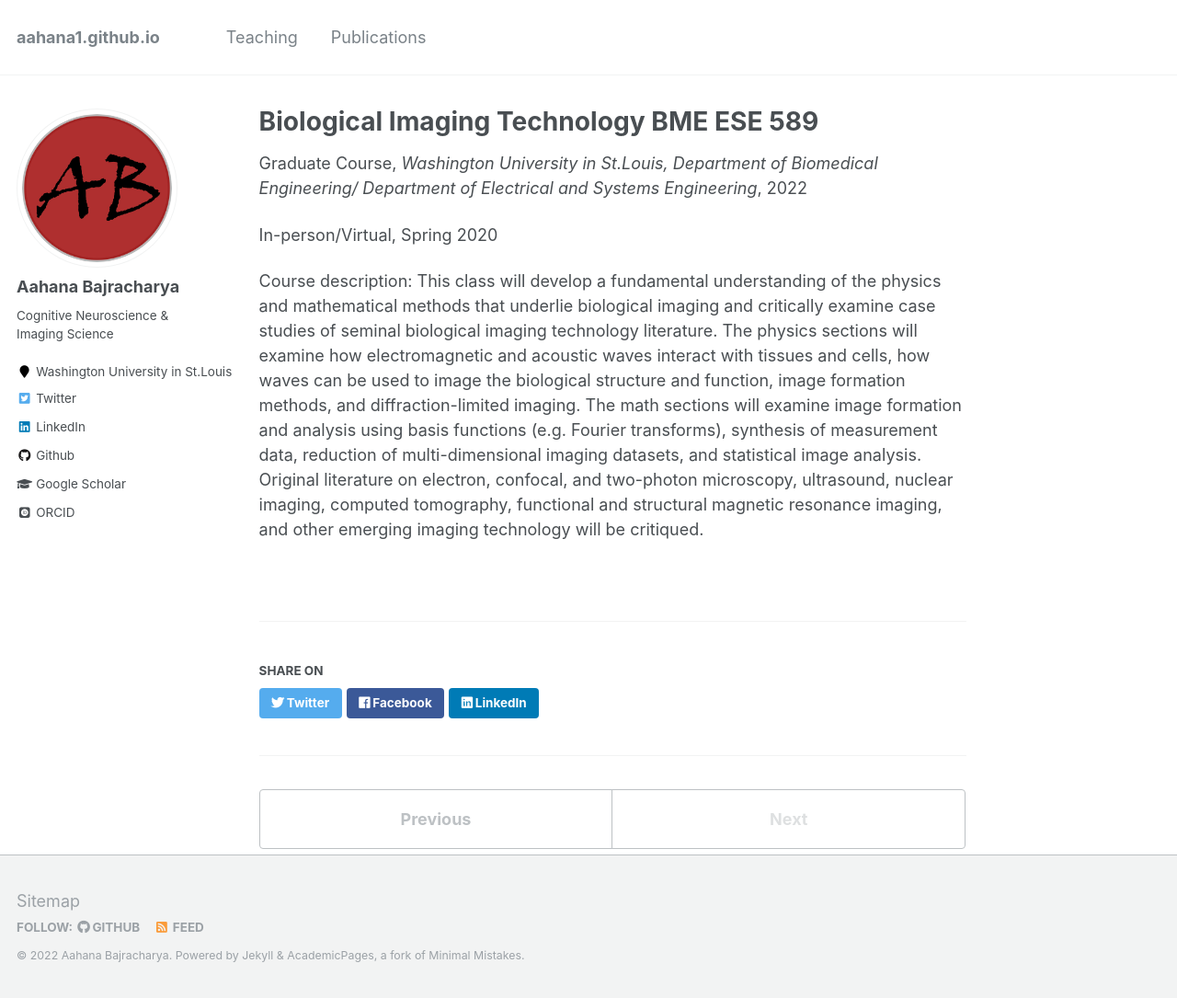
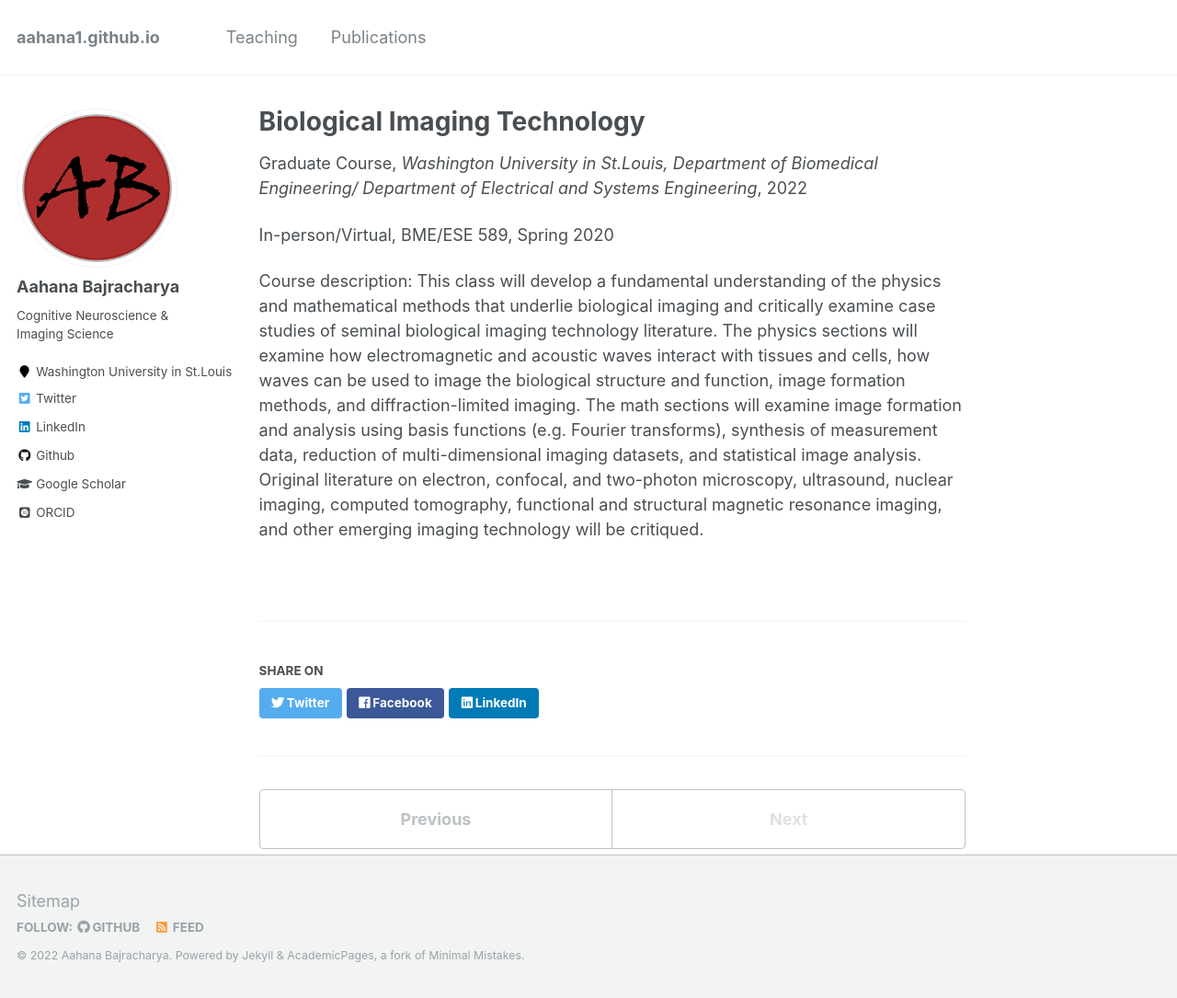
Before and after one commit to kritibhattarai23/kritibhattarai23.github.io, a Jekyll site: the page built from _teaching/2020-spring-teaching-1.md, in a window 1280 px wide and 1085 px high. Shown: the whole window at 92% size. Built offline with Jekyll 4.4.1, drawn with Linux system fonts in a browser that asks for light colours; some web fonts are replaced.

```diff
--- a/_teaching/2020-spring-teaching-1.md
+++ b/_teaching/2020-spring-teaching-1.md
@@ -1,10 +1,10 @@
 ---
-title: "Biological Imaging Technology BME ESE 589"
+title: "Biological Imaging Technology"
 collection: teaching
 type: "Graduate Course"
 permalink: /teaching/2020-spring-teaching-1
 venue: "Washington University in St.Louis, Department of Biomedical Engineering/ Department of Electrical and Systems Engineering"
 ---
-In-person/Virtual, Spring 2020
+In-person/Virtual, BME/ESE 589, Spring 2020
 
 Course description: This class will develop a fundamental understanding of the physics and mathematical methods that underlie biological imaging and critically examine case studies of seminal biological imaging technology literature. The physics sections will examine how electromagnetic and acoustic waves interact with tissues and cells, how waves can be used to image the biological structure and function, image formation methods, and diffraction-limited imaging. The math sections will examine image formation and analysis using basis functions (e.g. Fourier transforms), synthesis of measurement data, reduction of multi-dimensional imaging datasets, and statistical image analysis. Original literature on electron, confocal, and two-photon microscopy, ultrasound, nuclear imaging, computed tomography, functional and structural magnetic resonance imaging, and other emerging imaging technology will be critiqued.
```
